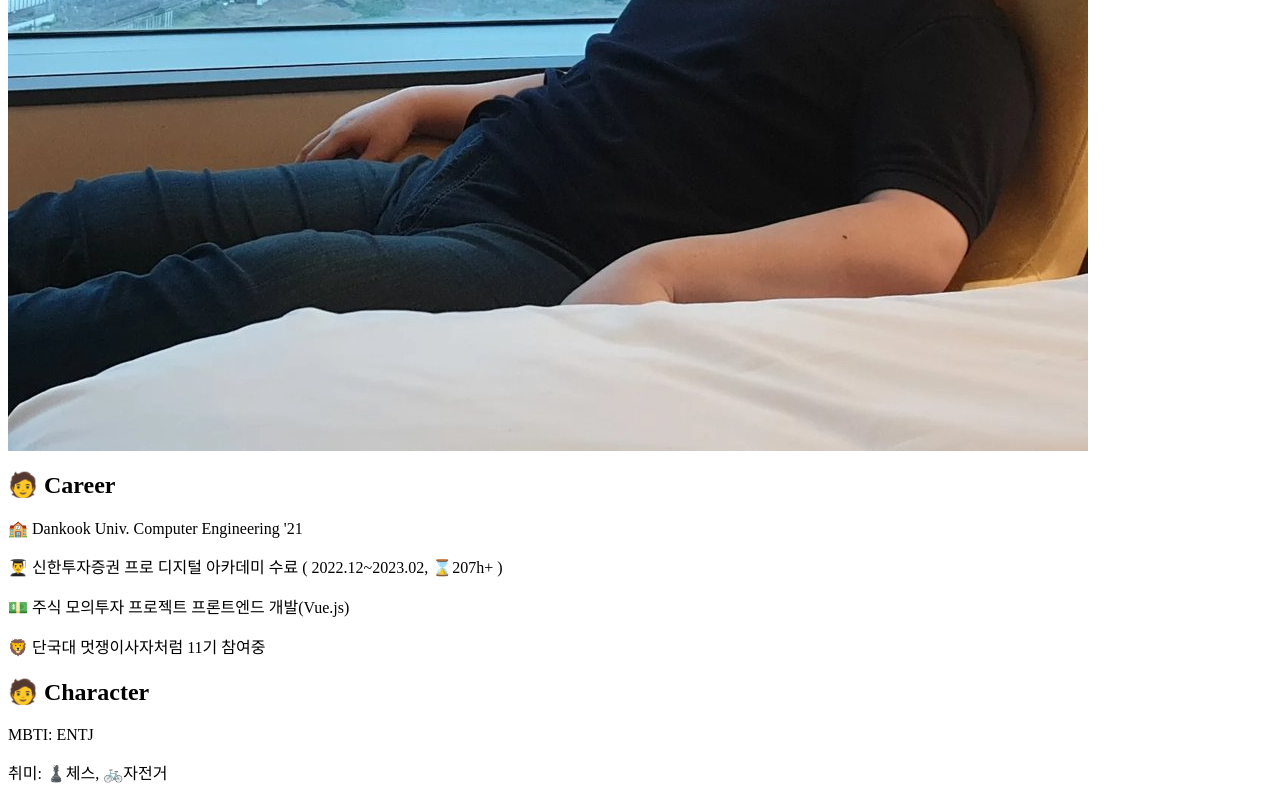
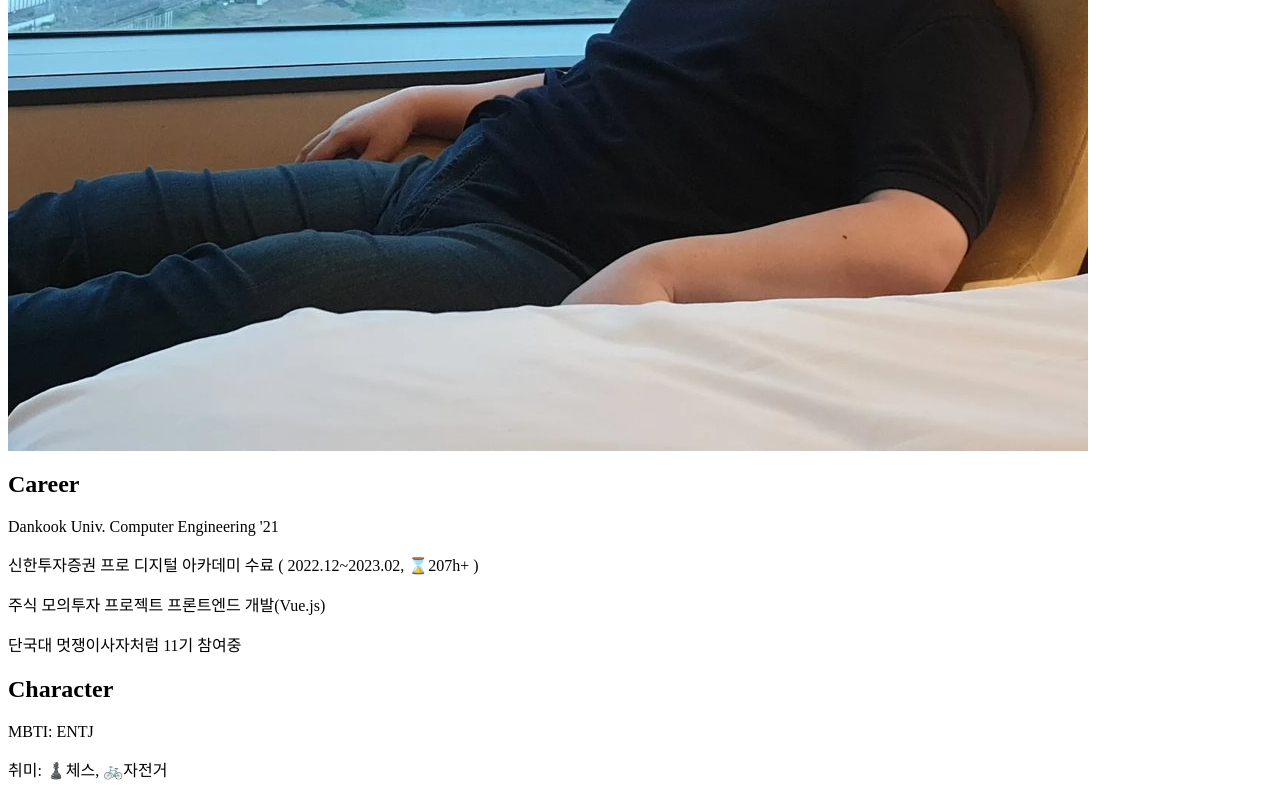
Before and after one commit to kimsungmin1011/kimsungmin1011.github.io, a plain HTML site: page index.html in a window 1280 px wide. Shown: the part 637-1437 px from the top of the page. Drawn offline with Linux system fonts and the light colour scheme.

Commit message:
진짜 안됨?

```diff
--- a/index.html
+++ b/index.html
@@ -9,18 +9,18 @@
 <body>
     <img src="302576491_1136947350239610_4176416946573973194_n.jpg">
     <p>
-    <h2>🧑 Career</h2>
+    <h2>Career</h2>
 
-    <p>🏫 Dankook Univ. Computer Engineering '21</p>
+    <p>Dankook Univ. Computer Engineering '21</p>
 
-    <p>👨‍🎓 신한투자증권 프로 디지털 아카데미 수료 ( 2022.12~2023.02, ⌛207h+ )</p>
+    <p>신한투자증권 프로 디지털 아카데미 수료 ( 2022.12~2023.02, ⌛207h+ )</p>
 
-    💵 주식 모의투자 프로젝트 프론트엔드 개발(Vue.js)</p>
+    <p>주식 모의투자 프로젝트 프론트엔드 개발(Vue.js)</p>
 
-    <p>🦁 단국대 멋쟁이사자처럼 11기 참여중</p>
+    <p>단국대 멋쟁이사자처럼 11기 참여중</p>
 
 
-    <h2>🧑 Character</h2>
+    <h2>Character</h2>
     <p>MBTI: ENTJ</p>
     <p>취미: ♟️체스, 🚲자전거</p>
 
```
